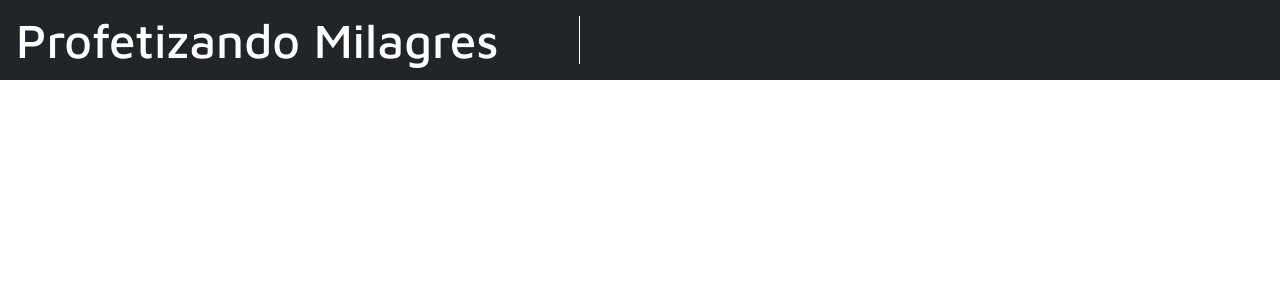
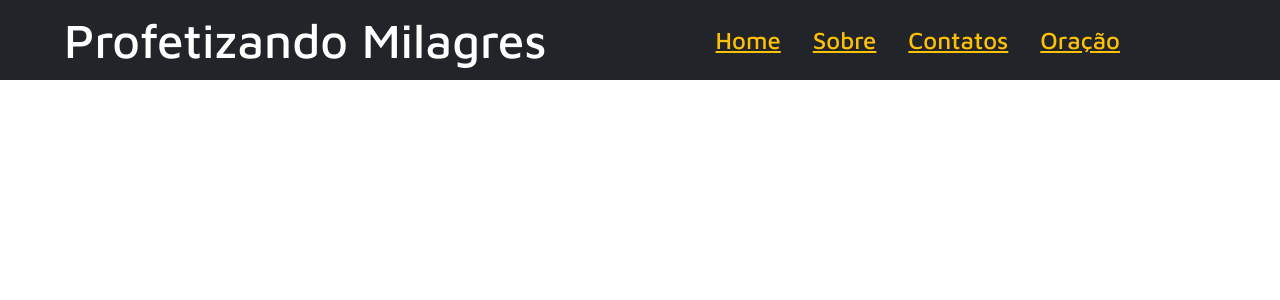
Before and after one commit to PabloToledoGit/IPPMSITE, a React (Create React App) app: page / in a window 1280 px wide. Shown: the top 300 px of the page. Built offline with nearby package versions, Linux system fonts and the light colour scheme.

Commit message:
criando links com o sistema props

```diff
--- a/src/App.css
+++ b/src/App.css
@@ -49,6 +49,8 @@ table {
   --cor-fundo:#ffffff;
   --cor-letra:#ffffff;
   --cor-fundo-secundaria:#000000;
+
+  --font-titulo: 'Maven Pro', sans-serif;
 }
 
 body{
--- a/src/App.js
+++ b/src/App.js
@@ -1,10 +1,21 @@
 import "./App.css";
 import Titulo from "./components/Titulo";
+import Menu from "./components/Link";
 
 function App() {
-  return <div className="App">
-      <Titulo />
-  </div>;
+  return (
+    <div className="App">
+      <div className="d-flex bg-dark justify-content-between">
+        <Titulo titulo="Profetizando Milagres" />
+        <div className="divlinks">
+          <Menu menu="Home" links="*" />
+          <Menu menu="Sobre" links="*" />
+          <Menu menu="Contatos" links="*" />
+          <Menu menu="Oração" links="*" />
+        </div>
+      </div>
+    </div>
+  );
 }
 
 export default App;
--- /dev/null
+++ b/src/components/Link/index.css
@@ -0,0 +1,11 @@
+.divlinks{
+
+    display: flex;
+    gap: 2rem;
+    margin-right: 10rem;
+    align-items: center;
+    font-size: 24px;
+    text-decoration: none;
+    font-family: var(--font-titulo);
+
+}
--- /dev/null
+++ b/src/components/Link/index.js
@@ -0,0 +1,8 @@
+import "./index.css";
+
+function Menu(props) {
+  return <a className="text-warning" href={props.links} target="blank">{props.menu}</a>;
+}
+
+
+export default Menu;
--- a/src/components/Titulo/index.css
+++ b/src/components/Titulo/index.css
@@ -1,6 +1,4 @@
 .pm{
     font-family: 'Maven Pro', sans-serif;
     font-size: 3rem;
-    border-right: 1px solid white;
-    padding-right: 5rem;
 }
--- a/src/components/Titulo/index.js
+++ b/src/components/Titulo/index.js
@@ -4,7 +4,7 @@ function Titulo(props) {
 
   return (
     <div className="d-flex flex-start bg-dark p-3">
-      <h1 className="pm">Profetizando Milagres</h1>
+      <h1 className="pm ms-5">{props.titulo}</h1>
     </div>
   );
 }
```
